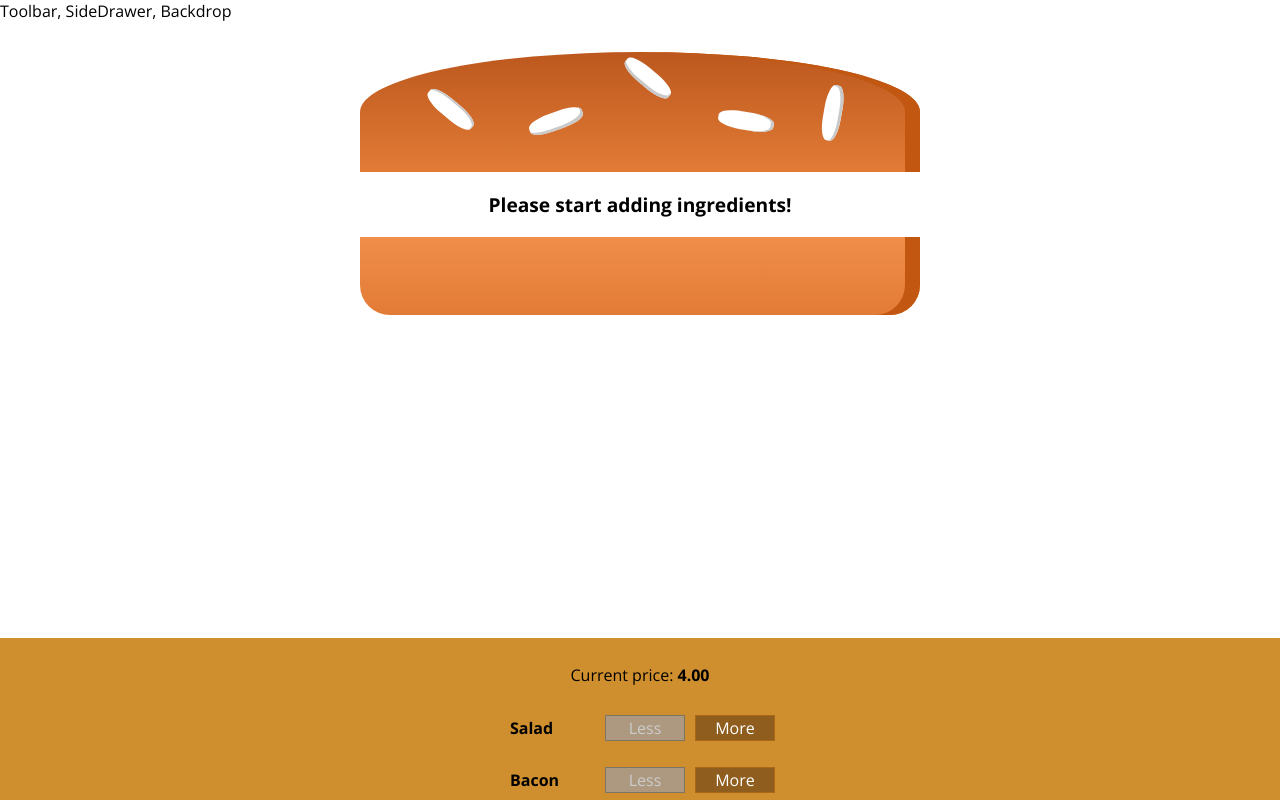
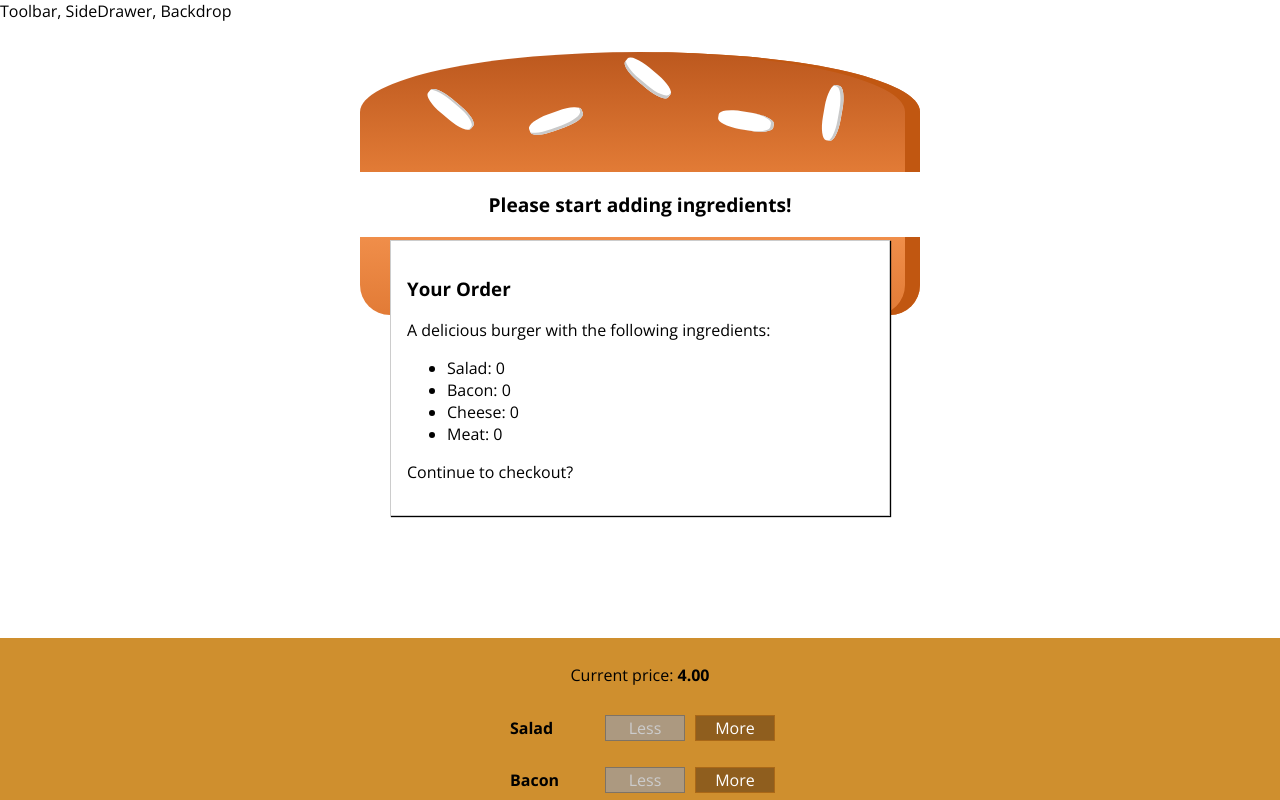
Before and after one commit to alexxx01110/burger-app, a React app: page / in a window 1280 px wide. Shown: the top 800 px of the page. Built offline with nearby package versions, Linux system fonts and the light colour scheme.

Commit message:
Create order summary component.

```diff
--- a/src/components/Burger/BurgerIngredient/BurgerIngredient.js
+++ b/src/components/Burger/BurgerIngredient/BurgerIngredient.js
@@ -1,5 +1,5 @@
 import React, { Component } from "react";
-import PropTypes from "prop-types";
+import propTypes from "prop-types";
 
 import classes from "./BurgerIngredient.scss";
 
@@ -35,7 +35,7 @@
     return ingredient;
   }
 }
-BurgerIngredient.PropTypes = {
-  type: PropTypes.string.isRequired
+BurgerIngredient.propTypes = {
+  type: propTypes.string.isRequired
 };
 export default BurgerIngredient;
--- /dev/null
+++ b/src/components/Burger/OrderSummary/OrderSummary.js
@@ -0,0 +1,24 @@
+import React from "react";
+
+import Wrapper from "../../../hoc/Wrapper";
+
+const orderSummary = props => {
+  const ingredientSummary = Object.keys(props.ingredients).map(igKey => {
+    return (
+      <li key={igKey}>
+        <span style={{ textTransform: "capitalize" }}>{igKey}</span>:{" "}
+        {props.ingredients[igKey]}
+      </li>
+    );
+  });
+  return (
+    <Wrapper>
+      <h3>Your Order</h3>
+      <p>A delicious burger with the following ingredients:</p>
+      <ul>{ingredientSummary}</ul>
+      <p>Continue to checkout?</p>
+    </Wrapper>
+  );
+};
+
+export default orderSummary;
--- a/src/containers/BurgerBuilder/BurgerBuilder.js
+++ b/src/containers/BurgerBuilder/BurgerBuilder.js
@@ -3,6 +3,8 @@
 import Wrapper from "../../hoc/Wrapper";
 import Burger from "../../components/Burger/Burger";
 import BuildControls from "../../components/Burger/BuildControls/BuildControls";
+import Modal from "../../components/UI/Modal/Modal";
+import OrderSummary from "../../components/Burger/OrderSummary/OrderSummary";
 
 const INGREDIENT_PRICES = {
   salad: 0.5,
@@ -69,6 +71,9 @@
     }
     return (
       <Wrapper>
+        <Modal>
+          <OrderSummary ingredients={this.state.ingredients} />
+        </Modal>
         <Burger ingredients={this.state.ingredients} />
         <BuildControls
           ingredientAdded={this.addIngredientHandler}
```
